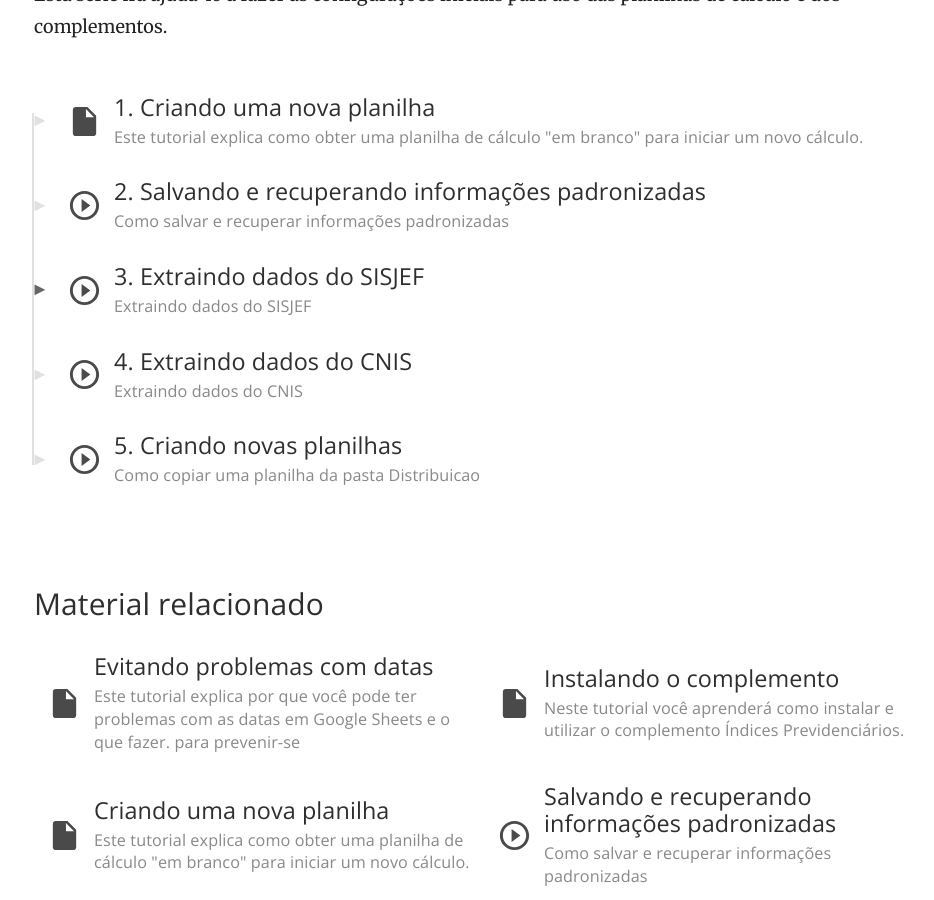
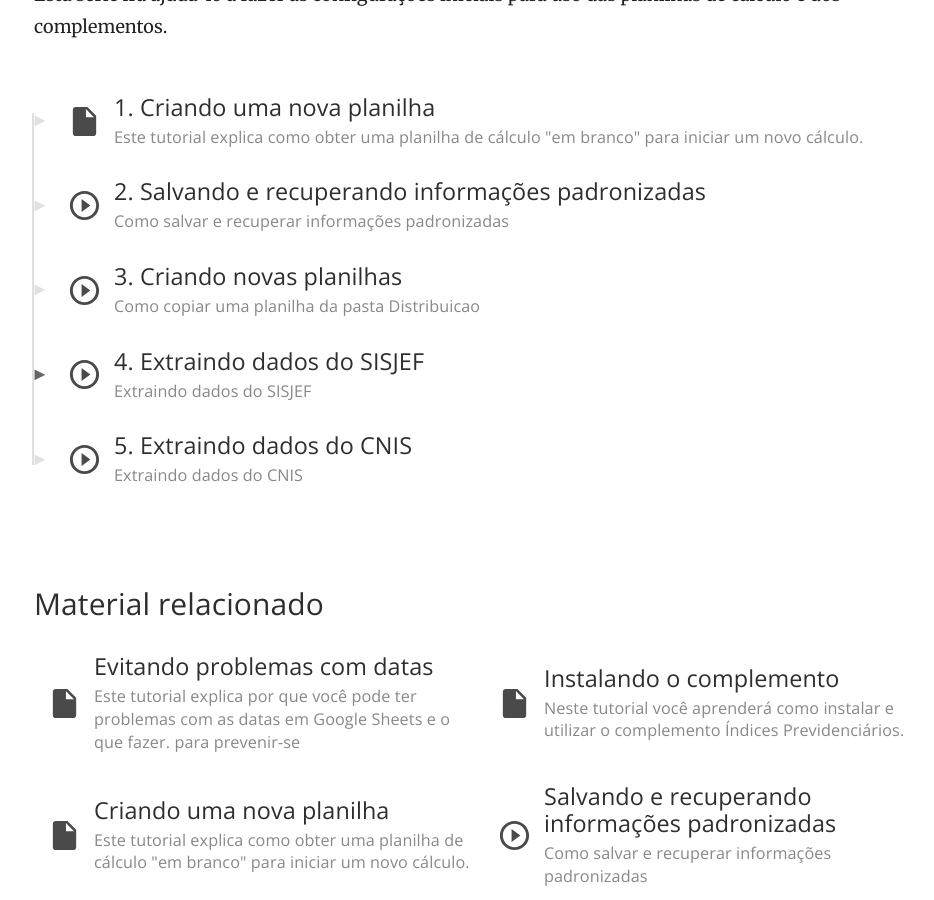
Before and after one commit to Contadoria/Tutoriais, a Jekyll site: the page built from _posts/2017-09-20-Video-Extraindo-Dados-Sisjef.md, in a window 1280 px wide and 900 px high, scrolled down 1300 px. Shown: the whole window, without its empty margins (156-1090 px from the left). Built offline with Jekyll 4.4.1, drawn with Linux system fonts in a browser that asks for light colours; nearby versions of some CDN libraries; part of the change alters nothing that is shown.

```diff
--- a/_layouts/post.html
+++ b/_layouts/post.html
@@ -32,7 +32,7 @@ layout: default
 {% if page.set %}
 	{% assign set_file_name = "_sets/" | append: page.set | append: ".md" %}
 	{% assign set = site.sets | where: "title", "Primeiros Passos" | first %}
-	{% assign series_posts = site.posts | where: "set", page.set | sort: 'order' %}
+	{% assign series_posts = site.posts | where: "set", page.set | sort: 'set_order' %}
 	<div class="tutorial-series">
 		<h3>Série <b><i>{{ set.title }}</i></b></h3>
 		<p class="description">{{ set.description }}</p>
```
